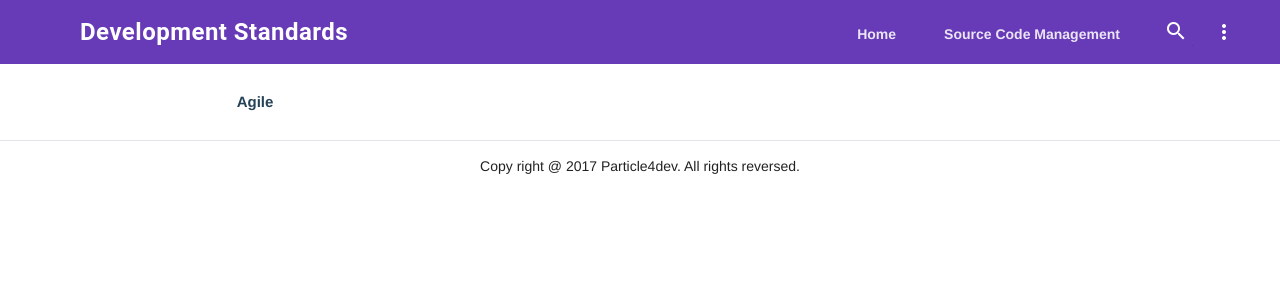
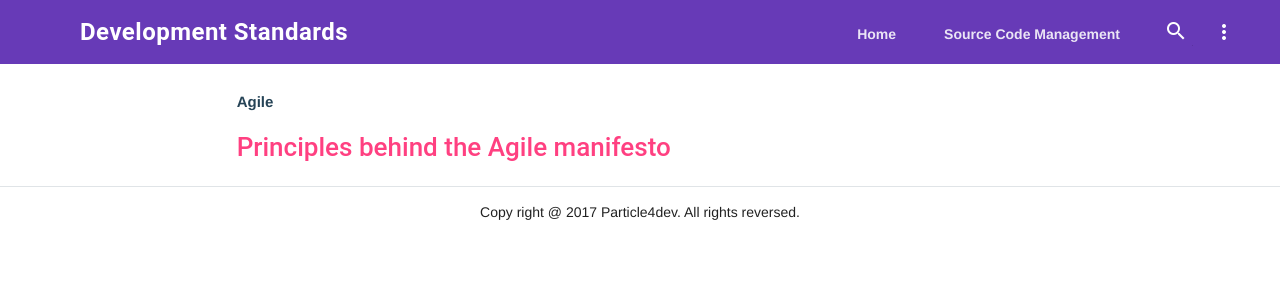
Before and after one commit to university-of-ant-solutions/development-standards.github.io, a Jekyll site: the page built from product-development-process/agile/index.md, in a window 1280 px wide. Shown: the top 300 px of the page. Built offline with Jekyll 4.4.1, drawn with Linux system fonts in a browser that asks for light colours.

Commit message:
* docs: add link to Principles behind the Agile manifesto

```diff
--- a/product-development-process/agile/index.md
+++ b/product-development-process/agile/index.md
@@ -5,3 +5,6 @@ title: Agile
 ---
 
 **Agile**
+
+
+### [Principles behind the Agile manifesto](/product-development-process/agile/principles-behind-the-agile-manifesto)
```
